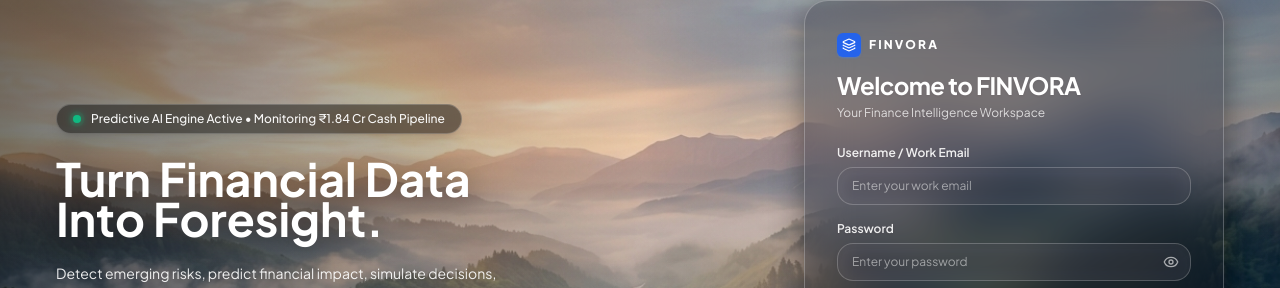
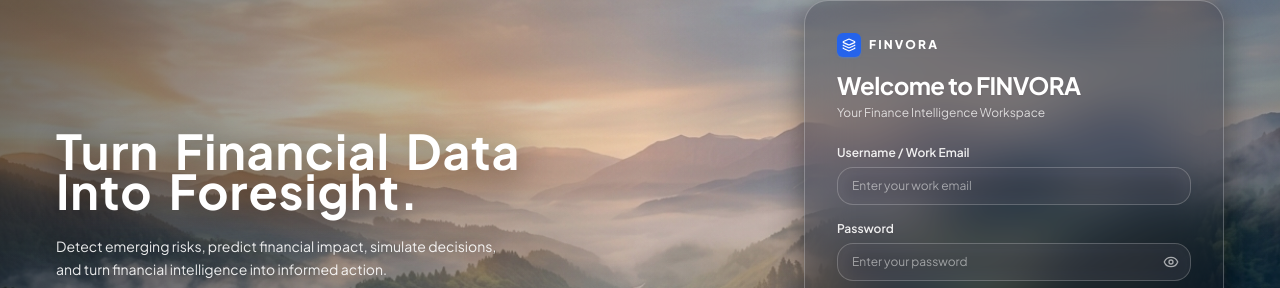
Before and after one commit to Arnavv77/FINVORA, a React (Vite) app: page /login in a window 1280 px wide. Shown: the part 113-401 px from the top of the page. Built offline with nearby package versions, Linux system fonts and the light colour scheme; no server answers.

Commit message:
style(auth): remove predictive AI engine pill and enhance headline spacing

```diff
--- a/src/components/auth/LoginPage.tsx
+++ b/src/components/auth/LoginPage.tsx
@@ -71,19 +71,11 @@
         {/* ── LEFT: Hero Value Proposition & Telemetry ── */}
         <div className="w-full lg:max-w-[480px] xl:max-w-[520px] flex flex-col space-y-6 text-left">
 
-          {/* Active Pipeline Status Pill */}
-          <div className="inline-flex items-center gap-2.5 px-4 py-1.5 rounded-full bg-black/45 hover:bg-black/55 backdrop-blur-md border border-white/20 text-xs text-white/95 shadow-lg w-fit transition-all">
-            <span className="relative flex h-2 w-2 shrink-0">
-              <span className="animate-ping absolute inline-flex h-full w-full rounded-full bg-emerald-400 opacity-75" />
-              <span className="relative inline-flex rounded-full h-2 w-2 bg-emerald-500 shadow-[0_0_8px_rgba(16,185,129,0.9)]" />
-            </span>
-            <span className="font-medium tracking-normal text-xs text-white/95">
-              Predictive AI Engine Active &bull; Monitoring ₹1.84 Cr Cash Pipeline
-            </span>
-          </div>
-
-          {/* Main Headline with relaxed line-height and clear word spacing */}
-          <h1 className="text-3xl sm:text-4xl lg:text-[46px] font-bold text-white tracking-normal leading-[1.22] drop-shadow-[0_4px_16px_rgba(0,0,0,0.6)]">
+          {/* Main Headline with generous word and line spacing */}
+          <h1
+            className="text-3xl sm:text-4xl lg:text-[48px] font-bold text-white leading-[1.32] drop-shadow-[0_4px_16px_rgba(0,0,0,0.6)]"
+            style={{ wordSpacing: '0.14em', letterSpacing: '0.02em' }}
+          >
             Turn Financial Data <br className="hidden sm:inline" />
             Into Foresight.
           </h1>
```
